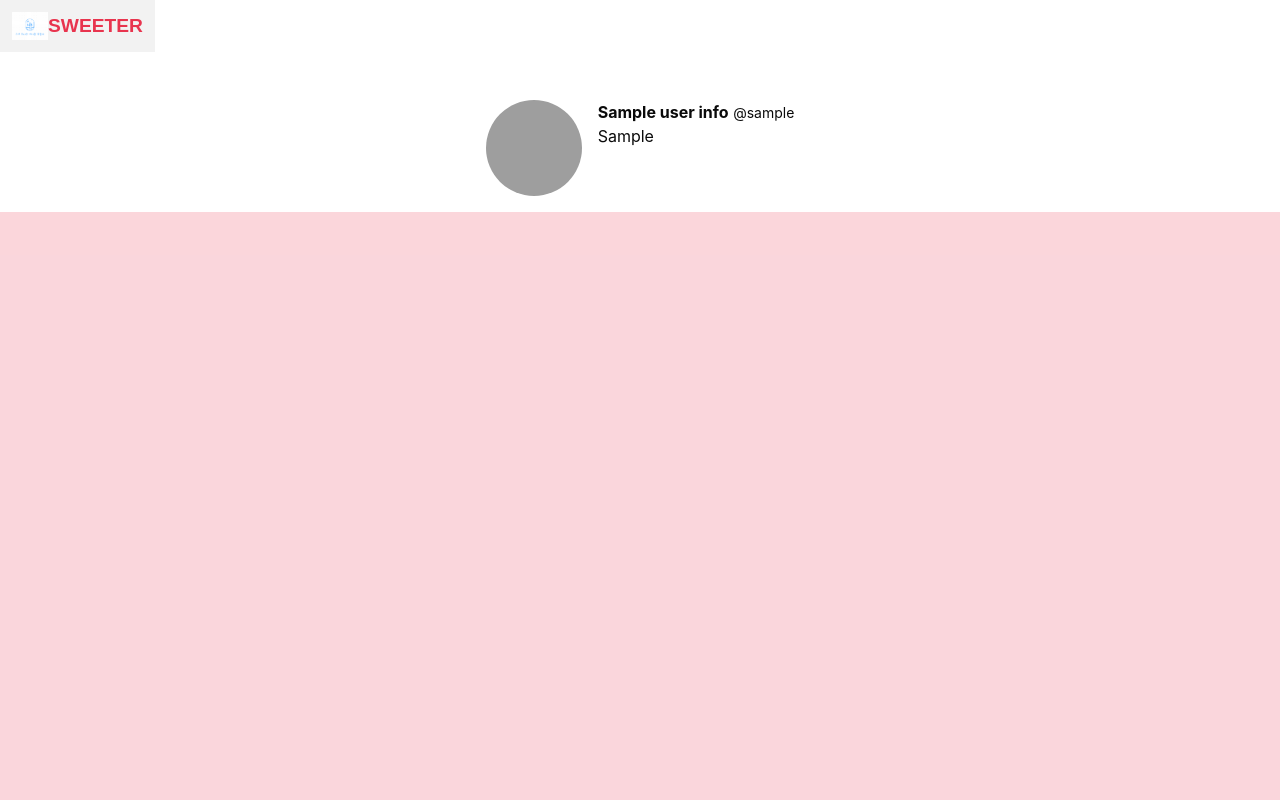
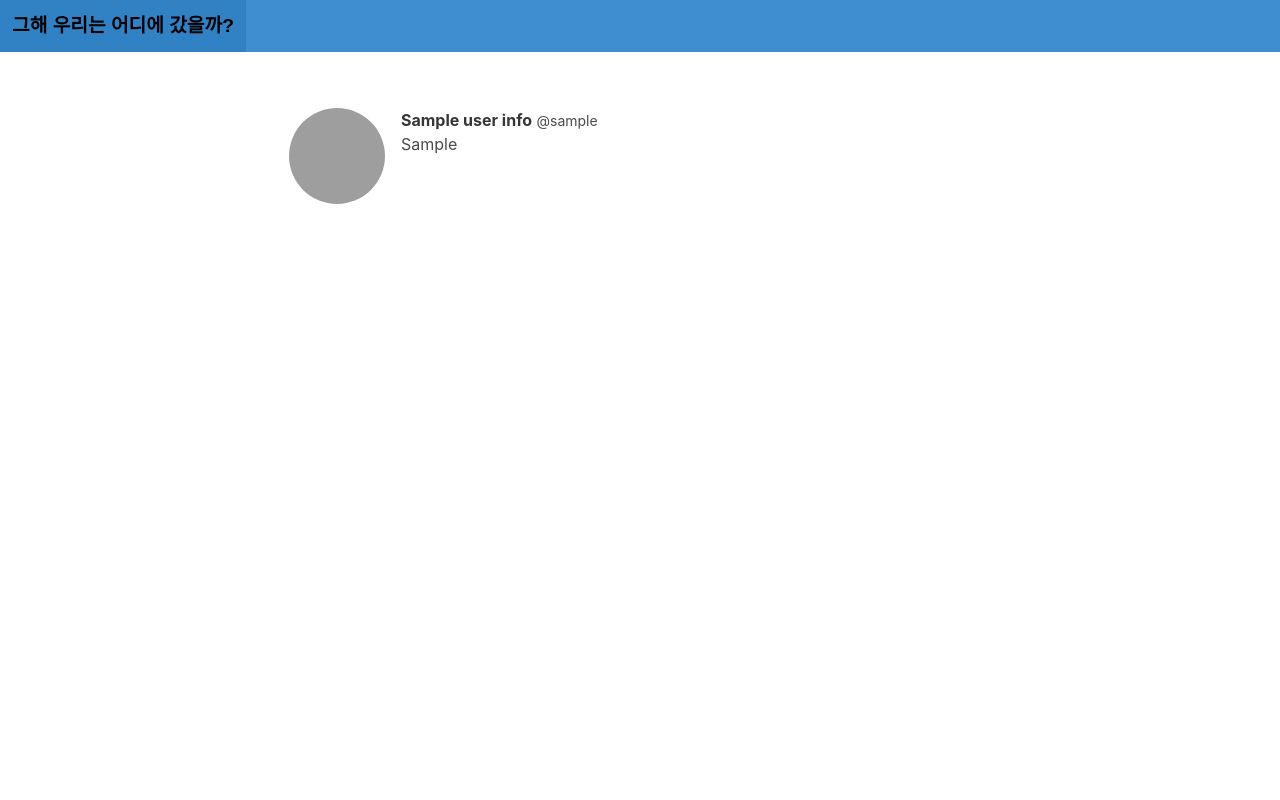
Before and after one commit to cchloe0927/week1_miniProject, a Flask app: template templates/user.html in a window 1280 px wide. Run offline with Flask 2, Linux system fonts and the light colour scheme; the template is opened without the code that fills it: most values are stand-ins (such as "Sample title", 1, 10 or a date in 2020); some libraries are stand-ins or nearby versions; grey boxes are pictures that could not be loaded.

Commit message:
user branch

```diff
--- a/app.py
+++ b/app.py
@@ -14,7 +14,7 @@
 SECRET_KEY = 'SPARTA'
 
 client = MongoClient('localhost', 27017)
-db = client.dbsparta_plus_week4
+db = client.dbsparta_week1
 
 
 @app.route('/')
@@ -24,6 +24,7 @@
         payload = jwt.decode(token_receive, SECRET_KEY, algorithms=['HS256'])
         user_info = db.users.find_one({"username": payload["id"]})
         return render_template('index.html', user_info=user_info)
+
     except jwt.ExpiredSignatureError:
         return redirect(url_for("login", msg="로그인 시간이 만료되었습니다."))
     except jwt.exceptions.DecodeError:
@@ -36,6 +37,7 @@
     return render_template('login.html', msg=msg)
 
 
+####유저네임을 통해서 프로필 페이지 보여주기(/user)######
 @app.route('/user/<username>')
 def user(username):
     # 각 사용자의 프로필과 글을 모아볼 수 있는 공간
@@ -71,6 +73,7 @@
     else:
         return jsonify({'result': 'fail', 'msg': '아이디/비밀번호가 일치하지 않습니다.'})
 
+
 @app.route('/sign_up/save', methods=['POST'])
 def sign_up():
     username_receive = request.form['username_give']
@@ -87,33 +90,36 @@
     db.users.insert_one(doc)
     return jsonify({'result': 'success'})
 
+
 @app.route('/sign_up/check_dup', methods=['POST'])
 def check_dup():
     username_receive = request.form['username_give']
     exists = bool(db.users.find_one({"username": username_receive}))
     return jsonify({'result': 'success', 'exists': exists})
 
+
+#####프로필페이지에서 프로필 사진업로드(/user)######
 @app.route('/update_profile', methods=['POST'])
 def save_img():
-    token_receive = request.cookies.get('mytoken')#본인 토큰 받아서
+    token_receive = request.cookies.get('mytoken')
     try:
         payload = jwt.decode(token_receive, SECRET_KEY, algorithms=['HS256'])
-        username = payload["id"]#id 받아오고
-        name_receive = request.form["name_give"]#닉네임 받아오고
-        about_receive = request.form["about_give"]# 자기소개 받아와서
+        username = payload["id"]
+        name_receive = request.form["name_give"]
+        about_receive = request.form["about_give"]
         new_doc = {
             "profile_name": name_receive,
             "profile_info": about_receive
         }
-        if 'file_give' in request.files:#만약 유저가 파일을 보냈다면
+        if 'file_give' in request.files:
             file = request.files["file_give"]
             filename = secure_filename(file.filename)
             extension = filename.split(".")[-1]
             file_path = f"profile_pics/{username}.{extension}"
-            file.save("./static/"+file_path)#static폴더에 사진을 저장하고
+            file.save("./static/"+file_path)
             new_doc["profile_pic"] = filename
             new_doc["profile_pic_real"] = file_path
-        db.users.update_one({'username': payload['id']}, {'$set':new_doc})#해당 유저이름으로 업데이트
+        db.users.update_one({'username': payload['id']}, {'$set':new_doc})
         return jsonify({"result": "success", 'msg': '프로필을 업데이트했습니다.'})
     except (jwt.ExpiredSignatureError, jwt.exceptions.DecodeError):
         return redirect(url_for("home"))
--- a/templates/index.html
+++ b/templates/index.html
@@ -158,7 +158,7 @@
                 <a class="button is-primary" onclick='$("#modal-post").addClass("is-active")'>
                     <strong>+</strong>
                 </a>
-                <a class="button is-light" onclick="location.href = '#'">
+                <a class="button is-light" onclick="location.href = './user.html'">   {#프로필 페이지로 이동#}
                     My profile
                 </a>
                 <a class="button is-light" onclick="sign_out()">
--- a/templates/user.html
+++ b/templates/user.html
@@ -3,7 +3,7 @@
     <head>
 
         <!-- Webpage Title -->
-    <title>{{ user_info.name }} | SWEETER</title>
+        <title>{{ user_info.name }} | week1 미니프로젝트</title>
 
         <!-- Required meta tags -->
         <meta charset="utf-8">
@@ -14,34 +14,71 @@
         <!-- Font Awesome CSS -->
         <link href="//maxcdn.bootstrapcdn.com/font-awesome/4.7.0/css/font-awesome.min.css" rel="stylesheet">
 
-    {#CSS파일 링크#}
-    <link href="{{ url_for('static', filename='mystyle.css') }}" rel="stylesheet">
-
         <!-- JS -->
         <script src="https://ajax.googleapis.com/ajax/libs/jquery/3.4.1/jquery.min.js"></script>
         <script src="https://cdnjs.cloudflare.com/ajax/libs/jquery-cookie/1.4.1/jquery.cookie.js"></script>
-
-    {#JS파일 링크#}
+        <!-- myjs.js 임포트 -->
         <script src="{{ url_for('static', filename='myjs.js') }}"></script>
 
 
+        <style>
+            body {
+                background-color: white;
+                min-height: 100vh;
+                padding-top: 3.25rem;
+            }
+
+            .section {
+                padding: 1rem 1.5rem;
+                max-width: 750px;
+                margin: auto;
+                margin-top: 40px;
+            }
+
+            .title {
+                color: black;
+            }
+
+            .button.is-sparta.is-outlined {
+                margin-right: 340px;
+            }
+
+            .modal-content {
+                width: 600px;
+                max-width: 80%;
+            }
+
+            input::-webkit-calendar-picker-indicator {
+                display: none;
+            }
+
+            .image img {
+                object-fit: cover;
+                width: 100%;
+                height: 100%;
+            }
+        </style>
+
         <script>
-
+            {#메인페이지와 다른게 usename을 받아와서 gdt_posts를 불러와야함#}
             $(document).ready(function () {
-            get_posts('{{ user_info.username }}')//username이 있는 상태로 불러오니까 자신의 글만 보임
+                get_posts('{{ user_info.username }}');
             })
 
-        function sign_out() {//로그아웃 버튼을 누르면
-            $.removeCookie('mytoken', {path: '/'});//쿠키를 브라우저에서 삭제
+
+            {#로그아웃 기능#}
+            function sign_out() {
+                $.removeCookie('mytoken', {path: '/'});  {#쿠키를 지워주는 함수#}
                 alert('로그아웃!')
-            window.location.href = "/login"
+                window.location.href = "/login"  {#로그인페이지로 이동#}
             }
 
+            {#프로필 수정 기능#}
             function update_profile() {
-            let name = $('#input-name').val()//이름값 받고
-            let file = $('#input-pic')[0].files[0]//사진파일 받고
-            let about = $("#textarea-about").val()//자기소개 받고
-            let form_data = new FormData()//위의 세가지를 form_data로 구성해서
+                let name = $('#input-name').val()
+                let file = $('#input-pic')[0].files[0]
+                let about = $("#textarea-about").val()
+                let form_data = new FormData()
                 form_data.append("file_give", file)
                 form_data.append("name_give", name)
                 form_data.append("about_give", about)
@@ -49,38 +86,39 @@
 
                 $.ajax({
                     type: "POST",
-                url: "/update_profile",//서버로 보내줌
+                    url: "/update_profile",
                     data: form_data,
                     cache: false,
                     contentType: false,
                     processData: false,
-                success: function (response) {//성공하면
+                    success: function (response) {
                         if (response["result"] == "success") {
-                        alert(response["msg"])//메세지 띄우고
-                        window.location.reload()//새로고침
+                            alert(response["msg"])
+                            window.location.reload()
 
                         }
                     }
                 });
             }
+        </script>
+    </head>
 
-    </script>
 
-</head>
     <body class="has-navbar-fixed-top">
-<nav class="navbar is-fixed-top is-white" role="navigation" aria-label="main navigation">
+    {#상단의 타이틀 바#}
+    <nav class="navbar is-fixed-top is-info" role="navigation" aria-label="main navigation">
         <div class="navbar-brand">
             <a class="navbar-item" href="/">
-            <img src="{{ url_for('static', filename='logo.png') }}">
-            <strong class="is-sparta"
-                    style="font-family: 'Stylish', sans-serif;font-size: larger;">SWEETER</strong>
+                <strong class="title"
+                        style="font-family:'Stylish', sans-serif; font-size: larger;">그해 우리는 어디에 갔을까?</strong>
             </a>
         </div>
     </nav>
-<section class="hero is-white">
-    <div class="hero-body" style="padding-bottom:1rem;margin:auto;min-width: 400px">
+     {#프로필 + 자기소개#}
+    <section class="section">
+        {#프로필 파일 + 자기소개텍스트#}
+        <div>
             <article class="media">
-
                 <figure class="media-left" style="align-self: center">
                     <a class="image is-96x96" href="#">
                         <img class="is-rounded" src="{{ url_for('static', filename=user_info.profile_pic_real) }}">
@@ -94,23 +132,24 @@
                             {{ user_info.profile_info }}
                         </p>
                     </div>
-
+                    {#프로필 수정버튼 + 로그아웃버튼#}
+                    {% if status %}  {#status로 유저가 자신일때만 보여주게 하기#}
+                        <nav id="btns-me" class="level is-mobile" style="margin-top:2rem">
+                        <button onclick='$("#modal-edit").addClass("is-active")' class="button is-info is-sparta">프로필 수정
+                            &nbsp;&nbsp;<span class="icon is-small"><i class="fa fa-pencil"
+                                                                                   aria-hidden="true"></i></span>
+                        </button>
+                        <button onclick="sign_out()" class="button is-info is-outlined is-sparta">로그아웃
+                            &nbsp;&nbsp;<span class="icon is-small"><i
+                                class="fa fa-sign-out" aria-hidden="true"></i></span>
+                        </button>
+                    </nav>
+                    {% endif %}
                 </div>
             </article>
-        {% if status %}
-            <nav id="btns-me" class="level is-mobile" style="margin-top:2rem">
-                <a class="button level-item has-text-centered is-sparta" aria-label="edit"
-                   onclick='$("#modal-edit").addClass("is-active")'>
-                    프로필 수정&nbsp;&nbsp;&nbsp;<span class="icon is-small"><i class="fa fa-pencil"
-                                                                           aria-hidden="true"></i></span>
-                </a>
-
-                <a class="button level-item has-text-centered is-sparta is-outlined" aria-label="logout"
-                   onclick="sign_out()">
-                    로그아웃&nbsp;&nbsp;&nbsp;<span class="icon is-small"><i class="fa fa-sign-out"
-                                                                         aria-hidden="true"></i></span>
-                </a>
-            </nav>
+        </div>
+        {#프로필 수정하기 모달#}
+        {% if status %}   {#status로 유저가 자신일때만 보여주게 하기#}
             <div class="modal" id="modal-edit">
             <div class="modal-background" onclick='$("#modal-edit").removeClass("is-active")'></div>
             <div class="modal-content">
@@ -119,16 +158,13 @@
                         <div class="media-content">
                             <div class="field">
                         <label class="label" for="input-name">이름</label>
-
                         <p class="control">
-
                             <input id="input-name" class="input"
-                                               placeholder="홍길동" value="{{ user_info.profile_name }}">
+                                   placeholder="" value="{{ user_info.profile_name }}">
                         </p>
                     </div>
                             <div class="field">
                                 <label class="label" for="input-pic">프로필 사진</label>
-
                                 <div class="control is-expanded">
                                     <div class="file has-name">
                                         <label class="file-label" style="width:100%">
@@ -142,28 +178,24 @@
                                                   style="width:100%;max-width:100%">{{ user_info.profile_pic }}</span>
                                         </label>
                                     </div>
-
                                 </div>
                             </div>
                             <div class="field">
-                                    <label class="label" for="textarea-about">나는 누구?</label>
-
+                                <label class="label" for="textarea-about">자기소개</label>
                                 <p class="control">
-
                         <textarea id="textarea-about" class="textarea"
                                   placeholder="자기소개하기">{{ user_info.profile_info }}</textarea>
                                 </p>
                             </div>
                             <nav class="level is-mobile">
                                 <div class="level-left">
-
                                 </div>
                                 <div class="level-right">
                                     <div class="level-item">
-                                            <a class="button is-sparta" onclick="update_profile()">업데이트</a>
+                                        <a class="button is-info" onclick="update_profile()">업데이트</a>
                                     </div>
                                     <div class="level-item">
-                                            <a class="button is-sparta is-outlined"
+                                        <a class="button is-info is-outlined"
                                            onclick='$("#modal-edit").removeClass("is-active")'>취소</a>
                                     </div>
                                 </div>
@@ -176,79 +208,14 @@
                     onclick='$("#modal-edit").removeClass("is-active")'></button>
         </div>
         {% endif %}
-    </div>
     </section>
-{% if status %}
-    <section class="section">
-        <article class="media">
-            <figure class="media-left" style="align-self: center">
-                <a class="image is-32x32" href="/user/{{ user_info.username }}">
-                    <img class="is-rounded" src="{{ url_for('static', filename=user_info.profile_pic_real) }}">
-                </a>
-            </figure>
-            <div class="media-content">
-                <div class="field">
-                    <p class="control">
-                        <input id="input-post" class="input is-rounded" placeholder="무슨 생각을 하고 계신가요?"
-                               onclick='$("#modal-post").addClass("is-active")'>
-                    </p>
-                </div>
-            </div>
-        </article>
-        <div class="modal" id="modal-post">
-            <div class="modal-background" onclick='$("#modal-post").removeClass("is-active")'></div>
-            <div class="modal-content">
-                <div class="box">
-                    <article class="media">
-                        <div class="media-content">
-                            <div class="field">
-                                <p class="control">
-                                  <textarea id="textarea-post" class="textarea"
-                                            placeholder="무슨 생각을 하고 계신가요?"></textarea>
-                                </p>
-                            </div>
-                            <nav class="level is-mobile">
-                                <div class="level-left">
-
-                                </div>
-                                <div class="level-right">
-                                    <div class="level-item">
-                                        <a class="button is-sparta" onclick="post()">포스팅하기</a>
-                                    </div>
-                                    <div class="level-item">
-                                        <a class="button is-sparta is-outlined"
-                                           onclick='$("#modal-post").removeClass("is-active")'>취소</a>
-                                    </div>
-                                </div>
-                            </nav>
-                        </div>
-                    </article>
-                </div>
-            </div>
-            <button class="modal-close is-large" aria-label="close"
-                    onclick='$("#modal-post").removeClass("is-active")'></button>
-        </div>
-
-    </section>
-{% endif %}
     <section class="section">
         <div id="post-box" class="container">
-        <div class="box">
-            <article class="media">
-                <div class="media-left">
-                    <a class="image is-64x64" href="#">
-                        <img class="is-rounded"
-                             src={{ url_for("static", filename="profile_pics/profile_placeholder.png") }} alt="Image">
-                    </a>
-                </div>
+            <div>
                 <div class="media-content">
-                    <div class="content">
-                        <p>
-                            <strong>홍길동</strong> <small>@username</small> <small>10분 전</small>
-                            <br>
-                            글을 적는 칸
-                        </p>
-                    </div>
+                    <figure class="image is-128x128">
+                        <img src="https://bulma.io/images/placeholders/256x256.png">
+                    </figure>
                     <nav class="level is-mobile">
                         <div class="level-left">
                             <a class="level-item is-sparta" aria-label="heart"
@@ -258,13 +225,10 @@
                                     class="like-num">2.7k</span>
                             </a>
                         </div>
-
                     </nav>
                 </div>
-            </article>
             </div>
-
-    </div>
+        </div>  {#게시글 리스트 : 메인페이지에서 받아온 게시글 업로드 (추후 수정)#}
     </section>
     </body>
 </html>
```
Lines whose indentation alone changed are shown as unchanged.
